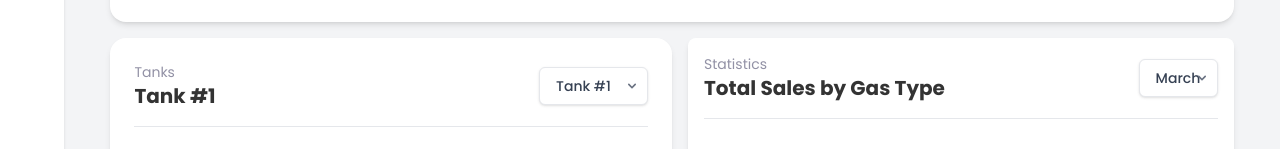
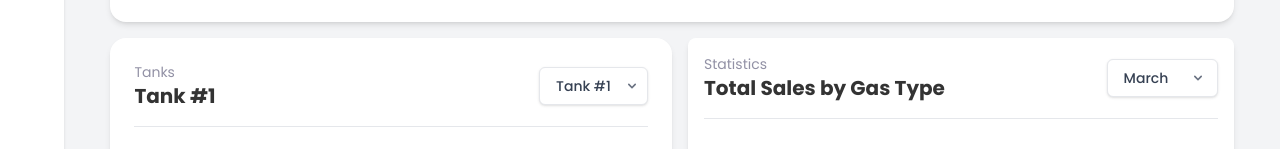
Before and after one commit to emreozbek35/dashboard, a React (Vite) app: page / in a window 1280 px wide. Shown: the part 639-788 px from the top of the page. Built offline with nearby package versions, Linux system fonts and the light colour scheme.

Commit message:
select component bug fix

```diff
--- a/src/components/PieChart.jsx
+++ b/src/components/PieChart.jsx
@@ -23,12 +23,12 @@ const TotalSalesByGasType = () => {
           </h3>
         </div>
         <div className="relative">
-          <select className="appearance-none text-xs md:text-sm font-medium px-3 py-1 md:px-4 md:py-2 pr-8 rounded-md bg-white border border-gray-200 text-gray-700 hover:border-blue-400 focus:outline-none focus:ring-2 focus:ring-blue-500 focus:ring-opacity-30 transition-colors cursor-pointer shadow-sm">
+          <select className="appearance-none text-xs md:text-sm font-medium px-3 py-1 md:px-4 md:py-2 pr-10 md:pr-12 rounded-md bg-white border border-gray-200 text-gray-700 hover:border-blue-400 focus:outline-none focus:ring-2 focus:ring-blue-500 focus:ring-opacity-30 transition-colors cursor-pointer shadow-sm">
             <option value="March">March</option>
             <option value="April">April</option>
             <option value="May">May</option>
           </select>
-          <div className="pointer-events-none absolute inset-y-0 right-0 flex items-center px-2 text-gray-500">
+          <div className="pointer-events-none absolute inset-y-0 right-0 flex items-center px-3 text-gray-500">
             <svg
               className="w-3 h-3 md:w-4 md:h-4 fill-current"
               xmlns="http://www.w3.org/2000/svg"
```
